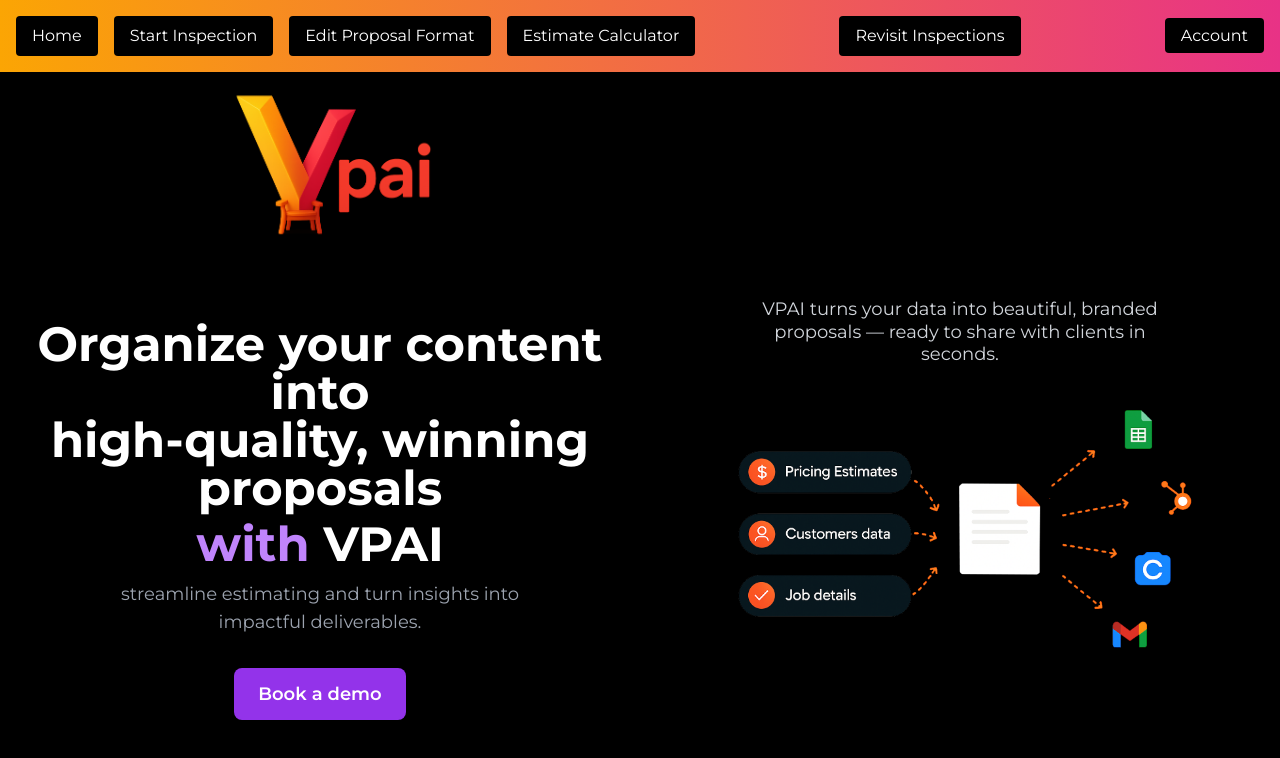
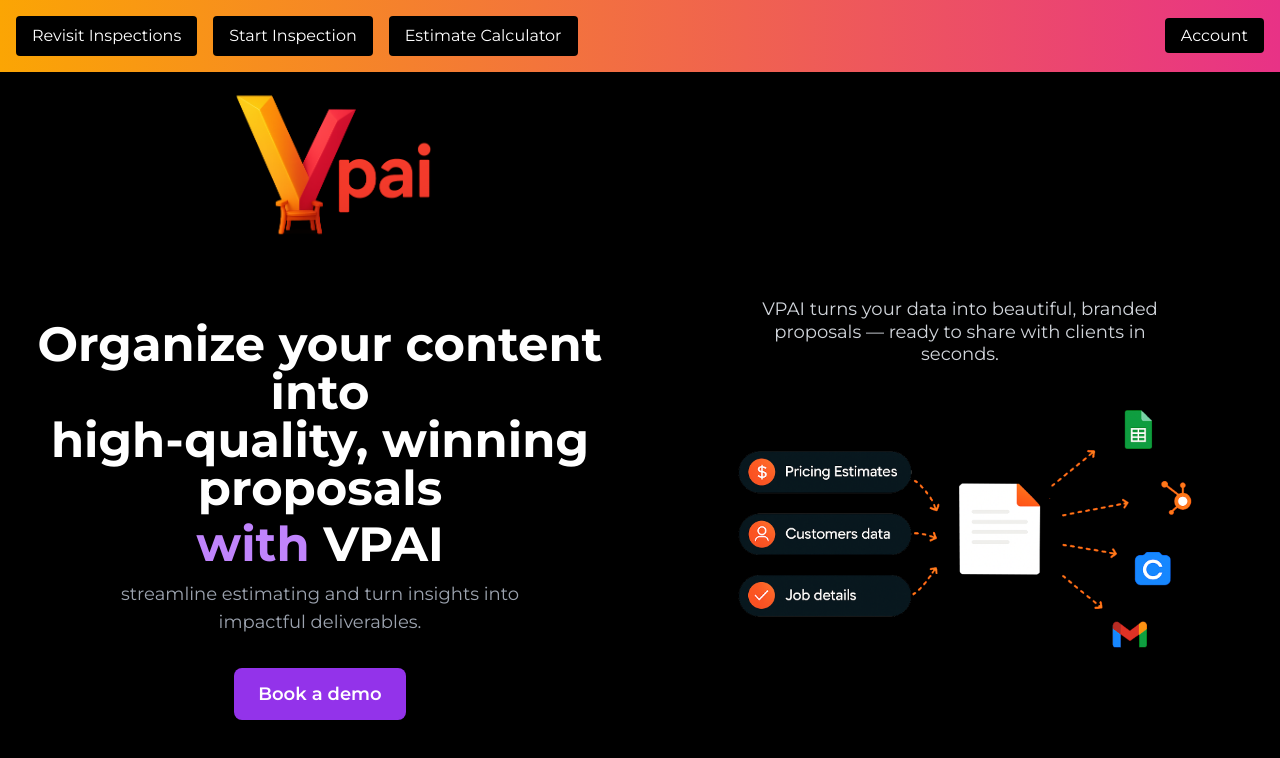
Before and after one commit to Turdboy/AmericanstructionPDF, a React (Vite) app: page / in a window 1280 px wide. Shown: the top 758 px of the page. Built offline with nearby package versions, Linux system fonts and the light colour scheme; what pdfmake would draw is missing.

Commit message:
Add full inspection form with Firebase image handling

```diff
--- a/src/App.tsx
+++ b/src/App.tsx
@@ -37,7 +37,7 @@
     to="/revisit"
     className="bg-black text-white px-4 py-2 rounded hover:bg-white hover:text-black transition"
   >
-    Home
+    Revisit Inspections
   </Link>
   <Link
     to="/inspection"
@@ -45,12 +45,7 @@
   >
     Start Inspection
   </Link>
-  <Link
-    to="/edit-proposal"
-    className="bg-black text-white px-4 py-2 rounded hover:bg-white hover:text-black transition"
-  >
-    Edit Proposal Format
-  </Link>
+
   <Link
     to="/estimator"
     className="bg-black text-white px-4 py-2 rounded hover:bg-white hover:text-black transition"
@@ -58,12 +53,7 @@
     Estimate Calculator
   </Link>
 </div>
-<Link
-  to="/revisit"
-  className="bg-black text-white px-4 py-2 rounded hover:bg-white hover:text-black transition"
->
-  Revisit Inspections
-</Link>
+
 
 <div>
   <Link
```
